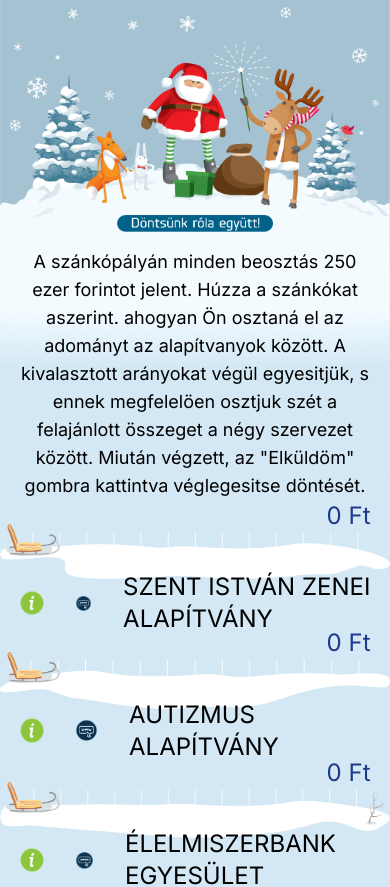
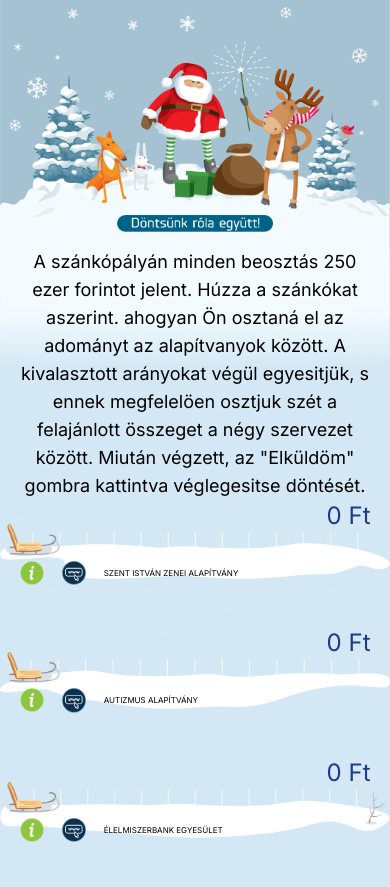
Before and after one commit to brutumfulmen97/sp-sanke, a Next.js app: page / in a window 390 px wide. Shown: the top 887 px of the page. Built offline with nearby package versions, Linux system fonts and the light colour scheme.

Commit message:
velicine fontova

```diff
--- a/src/components/Charity.tsx
+++ b/src/components/Charity.tsx
@@ -123,7 +123,7 @@
             ))}
           </DndContext>
         </div>
-        <div className="flex gap-8 mt-[2%] w-full items-center justify-start">
+        <div className="flex gap-[5%] -mt-[1%] mobile:mt-[2%] w-full items-center justify-start">
           <Image
             src="/info.png"
             width={50}
@@ -152,6 +152,12 @@
               alt="info"
             />
           </a>
+
+          <p className="text-[8px] mobile:text-lg md:text-2xl">
+            {title.toUpperCase()}
+          </p>
+        </div>
+      </div>
       {popupOpen && (
         <div className="fixed w-full h-screen left-0 top-0 bg-[rgba(0,0,0,0.1)] z-30">
           <div className="fixed z-30 left-1/2 top-1/2 -translate-x-[50%] -translate-y-[50%] w-[90vw] min-h-[70vh] md:min-h-[50vh] bg-[#06283ed9]   rounded-lg p-12 text-white">
@@ -173,10 +179,6 @@
           </div>
         </div>
       )}
-
-          <p className="text-2xl">{title.toUpperCase()}</p>
-        </div>
-      </div>
     </div>
   );
 
--- a/tailwind.config.ts
+++ b/tailwind.config.ts
@@ -1,20 +1,23 @@
-import type { Config } from 'tailwindcss'
+import type { Config } from "tailwindcss";
 
 const config: Config = {
   content: [
-    './src/pages/**/*.{js,ts,jsx,tsx,mdx}',
-    './src/components/**/*.{js,ts,jsx,tsx,mdx}',
-    './src/app/**/*.{js,ts,jsx,tsx,mdx}',
+    "./src/pages/**/*.{js,ts,jsx,tsx,mdx}",
+    "./src/components/**/*.{js,ts,jsx,tsx,mdx}",
+    "./src/app/**/*.{js,ts,jsx,tsx,mdx}",
   ],
   theme: {
     extend: {
+      screens: {
+        mobile: "450px",
+      },
       backgroundImage: {
-        'gradient-radial': 'radial-gradient(var(--tw-gradient-stops))',
-        'gradient-conic':
-          'conic-gradient(from 180deg at 50% 50%, var(--tw-gradient-stops))',
+        "gradient-radial": "radial-gradient(var(--tw-gradient-stops))",
+        "gradient-conic":
+          "conic-gradient(from 180deg at 50% 50%, var(--tw-gradient-stops))",
       },
     },
   },
   plugins: [],
-}
-export default config
+};
+export default config;
```
Lines whose indentation alone changed are shown as unchanged.
